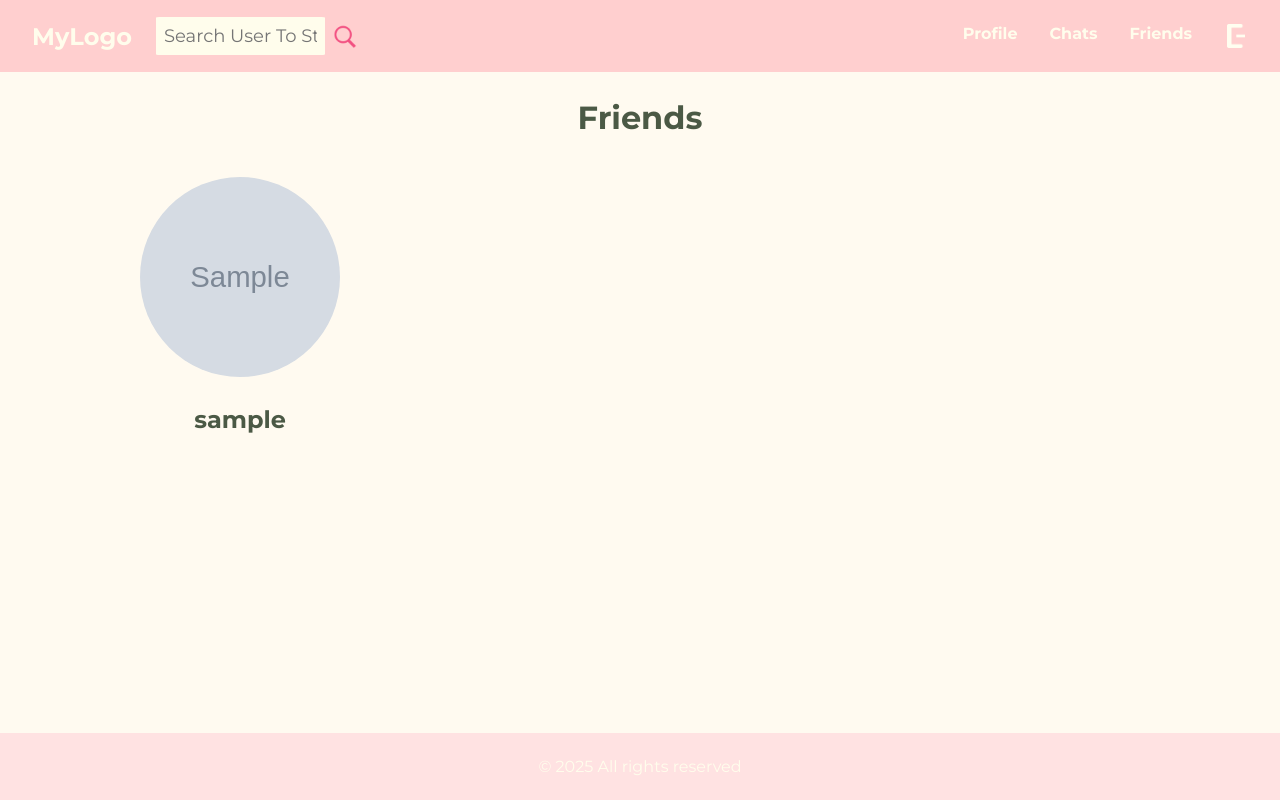
After one commit to hella753/chat_app, a Django app: page /accounts/friends/ in a window 1280 px wide. The commit adds this page. Run offline with Django 5.2, Linux system fonts and the light colour scheme; a user stored in the database is signed in; tables that the repository leaves empty hold one stand-in row (values such as "Sample post"); grey boxes marked "Sample" are stand-in pictures.

Commit message:
Added friends listing page. Made modal a separate component. Separated js files.

```diff
--- a/chat/models.py
+++ b/chat/models.py
@@ -21,6 +21,7 @@ class Message(models.Model):
     text = models.TextField()
     author = models.ForeignKey('user.User', on_delete=models.CASCADE)
     created_at = models.DateTimeField(auto_now_add=True)
+    read = models.BooleanField(default=False)
 
     class Meta:
         ordering = ['created_at']
--- /dev/null
+++ b/static/styles/user/friends.css
@@ -0,0 +1,40 @@
+@import "../variables.css";
+
+.friends-friend-profile-image {
+    width: 200px;
+    height: 200px;
+    border-radius: 50%;
+}
+
+.friends-ul {
+    display: grid;
+    grid-template-columns: repeat(3, 1fr);
+    grid-template-rows: auto;
+    grid-gap: 20px;
+    min-height: 70vh;
+}
+
+.friend {
+    padding: 20px;
+    text-align: center;
+    list-style: none;
+    transition: transform 0.5s ease-in-out;
+}
+
+.friend:hover {
+    transform: scale(1.1);
+}
+
+.username-text {
+    font-size: 1.5em;
+    font-weight: bold;
+    color: var(--dark-green);
+}
+
+.friends-title {
+    font-size: 2em;
+    font-weight: bold;
+    color: var(--dark-green);
+    margin-bottom: 20px;
+    text-align: center;
+}
--- a/templates/navbar.html
+++ b/templates/navbar.html
@@ -14,6 +14,7 @@
         <ul class="nav-links">
             <li><a href="{% url "accounts:profile" %}">Profile</a></li>
             <li><a href="{% url "chat:home" %}">Chats</a></li>
+            <li><a href="{% url "accounts:friends" %}">Friends</a></li>
             <li>
                 <button class="btn-logout" type="submit">
                     <img src="{% static "images/logout-white.png" %}">
--- /dev/null
+++ b/user/templates/profile/friends.html
@@ -0,0 +1,32 @@
+{% extends "base.html" %}
+{% load static %}
+
+{% block title %}Friends{% endblock %}
+
+
+{% block styles %}
+    <link rel="stylesheet" href="{% static "styles/user/profile.css" %}">
+    <link rel="stylesheet" href="{% static "styles/navbar.css" %}">
+    <link rel="stylesheet" href="{% static "styles/footer.css" %}">
+    <link rel="stylesheet" href="{% static "styles/user/friends.css" %}">
+{% endblock %}
+
+{% block content %}
+    {% include 'navbar.html' %}
+    <h1 class="friends-title">Friends</h1>
+    <div class="friends-container">
+        <ul class="friends-ul">
+            {% for friend in friends %}
+                <li class="friend">
+                    <a href="{% url "accounts:profile_detail" friend.username %}">
+                        <img src="
+                                {% if friend.image %}{{ friend.image.url }}{% else %}{% static 'images/profile_default.png' %}{% endif %}"
+                             class="friends-friend-profile-image"
+                             alt="{{ friend.username }}">
+                        <p class="username-text">{{ friend.username }}</p>
+                    </a>
+                </li>
+            {% endfor %}
+        </ul>
+    </div>
+{% endblock %}
--- a/user/urls.py
+++ b/user/urls.py
@@ -34,6 +34,7 @@ urlpatterns = [
     path('my-profile/<str:username>/update/', views.ProfileUpdateView.as_view(), name='profile_update'),
     path('my-profile/<str:username>/update/password/', views.ProfileUpdatePasswordView.as_view(), name='profile_update_password'),
     path('activate/<int:uid>/<str:token>/', views.VerificationView.as_view(), name='activate'),
+    path("friends/", views.FriendListingView.as_view(), name="friends"),
     # path('page-not-found/', views.PageNotFound.as_view(), name='page_not_found'),
     # path('server-error/', views.InternalServerError.as_view(), name='server_error'),
 ]
--- a/user/views.py
+++ b/user/views.py
@@ -6,7 +6,7 @@ from django.template.response import TemplateResponse
 from django.urls import reverse_lazy
 from django.utils.decorators import method_decorator
 from django.views import View
-from django.views.generic import TemplateView, CreateView, DetailView, UpdateView
+from django.views.generic import TemplateView, CreateView, DetailView, UpdateView, ListView
 from mixins.search_mixin import SearchMixIn
 from user.forms import RegistrationForm, UpdatePasswordForm, ProfileUpdateForm
 from user.models import User
@@ -111,6 +111,23 @@ class VerificationView(View):
             )
 
 
+@method_decorator(login_required, name="dispatch")
+class FriendListingView(ListView):
+    """
+    List all friends that the user has.
+    """
+    template_name = "profile/friends.html"
+    model = User
+    context_object_name = "friends"
+    paginate_by = 10
+
+    def get_queryset(self):
+        user = self.request.user
+        if user.is_authenticated and isinstance(user, User):
+            return user.friends.all()
+        return User.objects.none()
+
+
 class PageNotFound(TemplateView):
     """
     This view is used to display the 404 page.
```
Also changed, not shown: chat/consumers.py (+44 -15 lines), chat/templates/chat/chat.html (+16 -0 lines), chat/templates/chat/conversation.html (+3 -51 lines), chat/templates/chat/home.html (+2 -84 lines), chat/templates/chat/modal.html (added, +31 -0 lines), static/js/chat.js (added, +48 -0 lines), static/js/modal.js (added, +63 -0 lines), static/styles/chat/home.css (+12 -1 lines), user/templates/profile/profile-detail.html (+5 -3 lines), chat/migrations/0003_message_read.py (added), static/styles/chat/conversation.css (line endings or trailing spaces).
